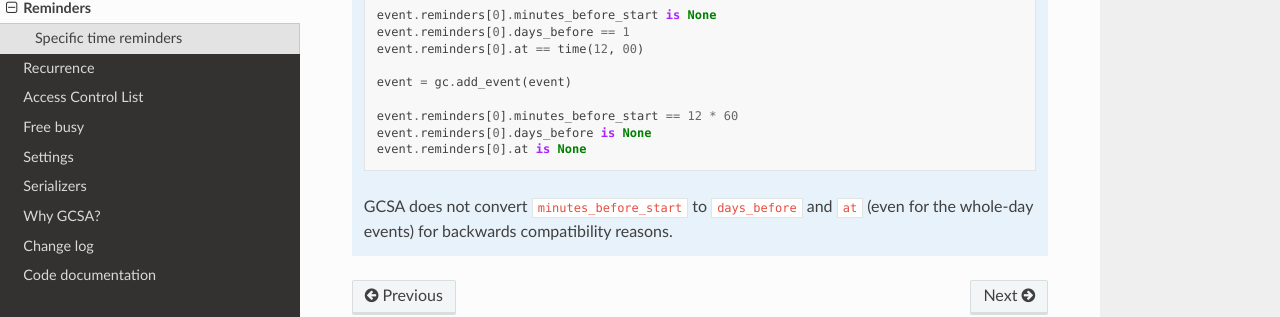
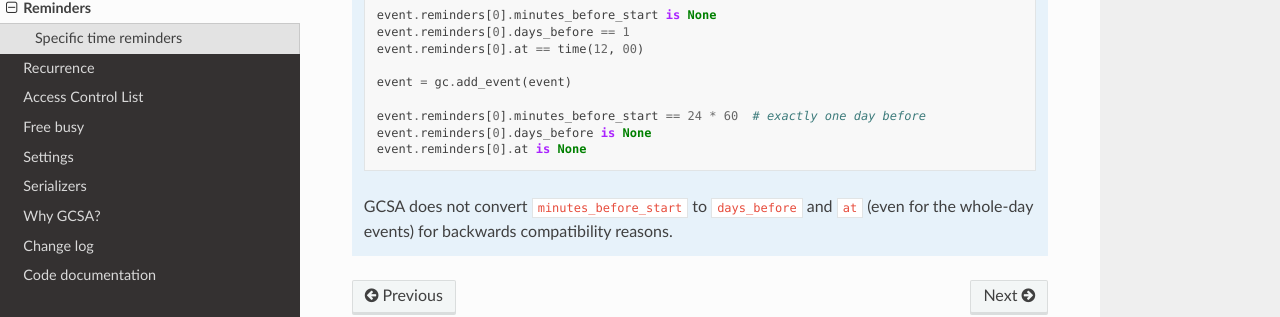
Before and after one commit to kuzmoyev/google-calendar-simple-api, a Sphinx documentation site: the page built from docs/source/reminders.rst, in a window 1280 px wide and 900 px high, scrolled down 1539 px. Shown: the part 379-696 px from the top of the window. Built offline with Sphinx 7.4.7 and the Read the Docs theme 2.0.0, drawn with Linux system fonts in a browser that asks for light colours; pages that are not in the unit, such as notebooks, are missing from menus.

Commit message:
Fix typo in reminders doc

```diff
--- a/docs/source/reminders.rst
+++ b/docs/source/reminders.rst
@@ -106,7 +106,7 @@ You can also set specific time for a reminder.
 
         event = gc.add_event(event)
 
-        event.reminders[0].minutes_before_start == 12 * 60
+        event.reminders[0].minutes_before_start == 24 * 60  # exactly one day before
         event.reminders[0].days_before is None
         event.reminders[0].at is None
 
```
